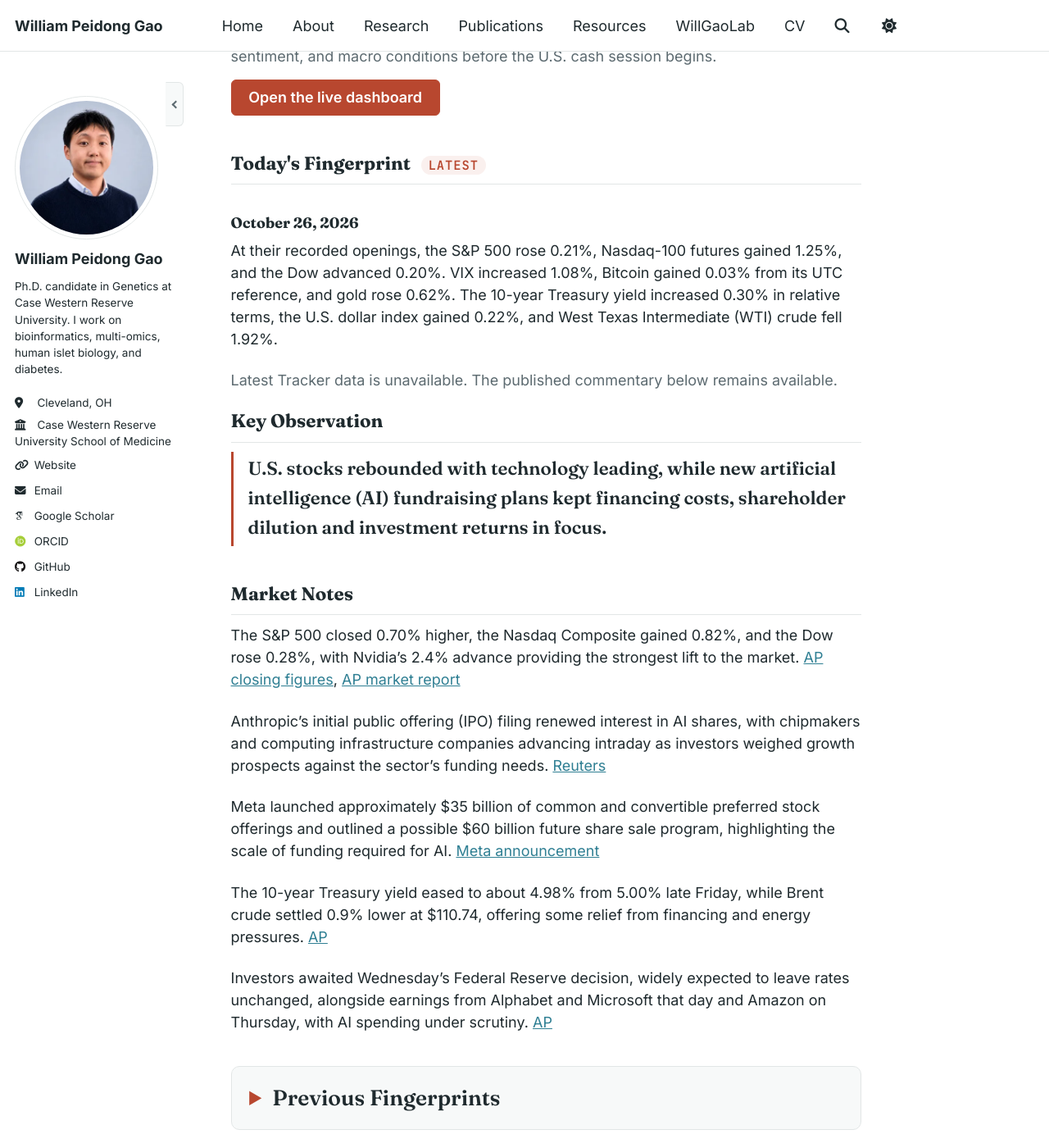
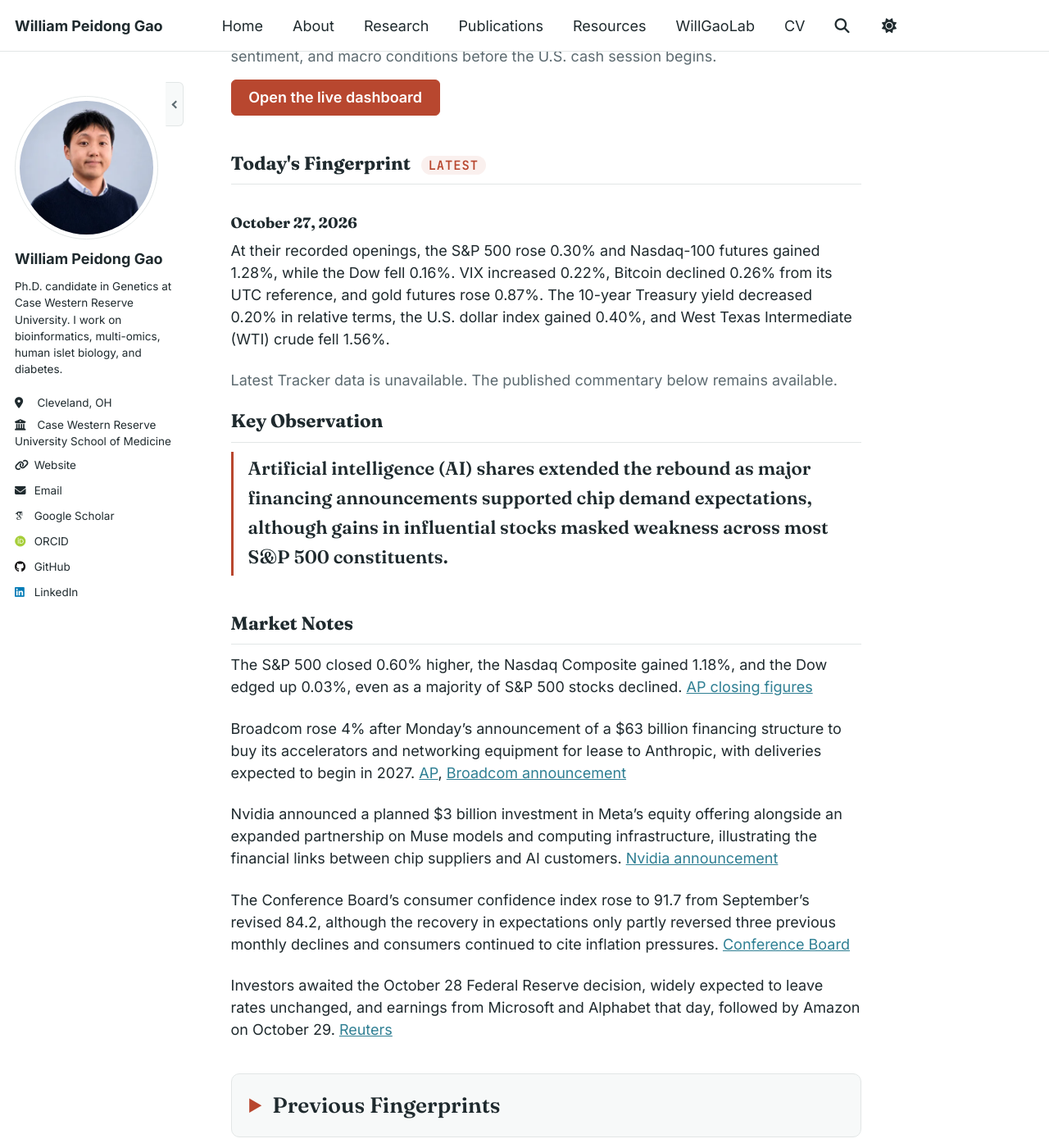
Before and after one commit to PeidongGao/WilliamGaoWeb, a Jekyll site: the page built from _pages/market-fingerprint.md, in a window 1280 px wide and 1400 px high, scrolled down 296 px. Shown: the whole window at 82% size. Built offline with Jekyll 4.4.1, drawn with Linux system fonts in a browser that asks for light colours; some web fonts are replaced.

Commit message:
Publish October 27 daily market report

```diff
--- a/_data/market_commentary.yml
+++ b/_data/market_commentary.yml
@@ -1,3 +1,13 @@
+- date: "2026-10-27"
+  summary: "At their recorded openings, the S&P 500 rose 0.30% and Nasdaq-100 futures gained 1.28%, while the Dow fell 0.16%. VIX increased 0.22%, Bitcoin declined 0.26% from its UTC reference, and gold futures rose 0.87%. The 10-year Treasury yield decreased 0.20% in relative terms, the U.S. dollar index gained 0.40%, and West Texas Intermediate (WTI) crude fell 1.56%."
+  key_observation: "Artificial intelligence (AI) shares extended the rebound as major financing announcements supported chip demand expectations, although gains in influential stocks masked weakness across most S&P 500 constituents."
+  market_notes:
+    - "The S&P 500 closed 0.60% higher, the Nasdaq Composite gained 1.18%, and the Dow edged up 0.03%, even as a majority of S&P 500 stocks declined. [AP closing figures](https://www.seattlepi.com/business/how-major-us-stock-indexes-fared-tuesday-a22497350)"
+    - "Broadcom rose 4% after Monday’s announcement of a $63 billion financing structure to buy its accelerators and networking equipment for lease to Anthropic, with deliveries expected to begin in 2027. [AP](https://www.wptf.com/2026/10/27/the-closing-bell-6/), [Broadcom announcement](https://investors.broadcom.com/news-releases/news-release-details/bank-america-blackstone-citi-and-morgan-stanley-announce)"
+    - "Nvidia announced a planned $3 billion investment in Meta’s equity offering alongside an expanded partnership on Muse models and computing infrastructure, illustrating the financial links between chip suppliers and AI customers. [Nvidia announcement](https://investor.nvidia.com/news/press-release-details/2026/NVIDIA-and-Meta-to-Expand-Collaboration-on-Muse-and-Muse-Family-of-Models-Amid-Robust-Growth/default.aspx)"
+    - "The Conference Board’s consumer confidence index rose to 91.7 from September’s revised 84.2, although the recovery in expectations only partly reversed three previous monthly declines and consumers continued to cite inflation pressures. [Conference Board](https://www.conference-board.org/topics/consumer-confidence/)"
+    - "Investors awaited the October 28 Federal Reserve decision, widely expected to leave rates unchanged, and earnings from Microsoft and Alphabet that day, followed by Amazon on October 29. [Reuters](https://www.marketscreener.com/news/wall-street-ends-higher-on-revived-ai-momentum-ce785cddde81f423)"
+
 - date: "2026-10-26"
   summary: "At their recorded openings, the S&P 500 rose 0.21%, Nasdaq-100 futures gained 1.25%, and the Dow advanced 0.20%. VIX increased 1.08%, Bitcoin gained 0.03% from its UTC reference, and gold rose 0.62%. The 10-year Treasury yield increased 0.30% in relative terms, the U.S. dollar index gained 0.22%, and West Texas Intermediate (WTI) crude fell 1.92%."
   key_observation: "U.S. stocks rebounded with technology leading, while new artificial intelligence (AI) fundraising plans kept financing costs, shareholder dilution and investment returns in focus."
```
